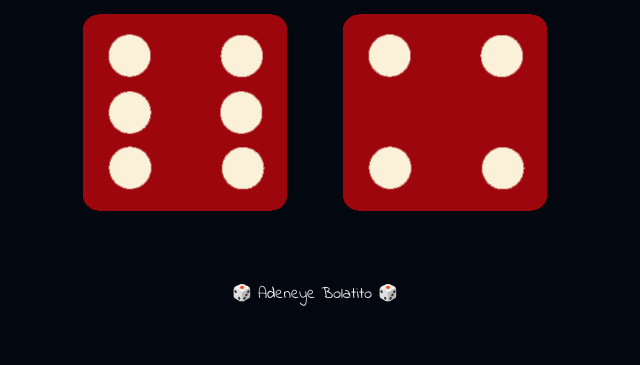
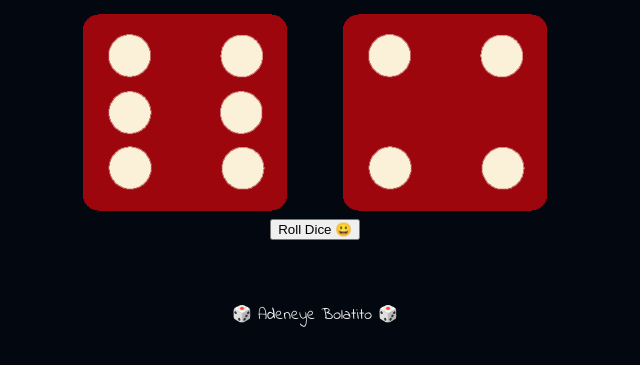
Before and after one commit to TitoAdeneye/Dice-Game, a plain HTML site: page index.html in a window 1280 px wide. Shown: the part 411-776 px from the top of the page, without its empty margins (325-965 px from the left). Drawn offline with Linux system fonts and the light colour scheme.

Commit message:
Update index.html

```diff
--- a/index.html
+++ b/index.html
@@ -11,7 +11,7 @@
 <body>
     <div class="container">
         <h1>Dice Game</h1>
-        <h2>Refresh Me</h2>
+        <h2>Play</h2>
 
         <div class="dice">
           <p>Player 1</p>
@@ -23,7 +23,12 @@
           <img class="img2" src="IMAGES/dice6.png">
         </div>
 
-      </div>
+        <div>
+          <button>
+            Roll Dice 😀
+          </button>
+        </div>
+    </div>
 
     <footer>
        🎲 Adeneye Bolatito 🎲
```
